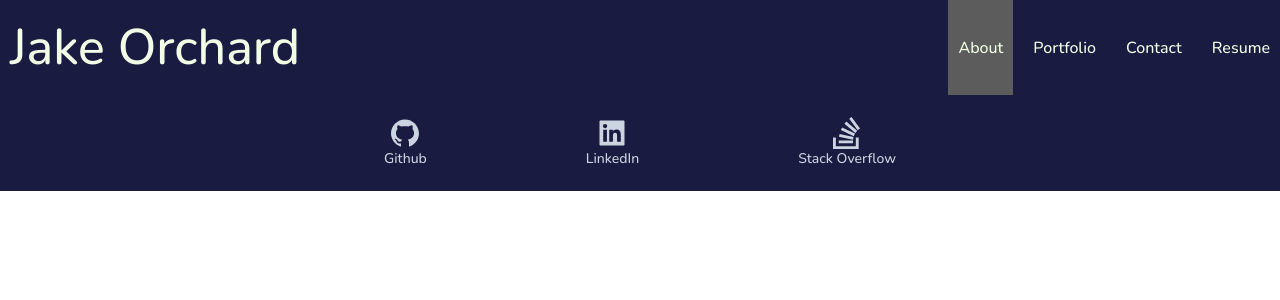
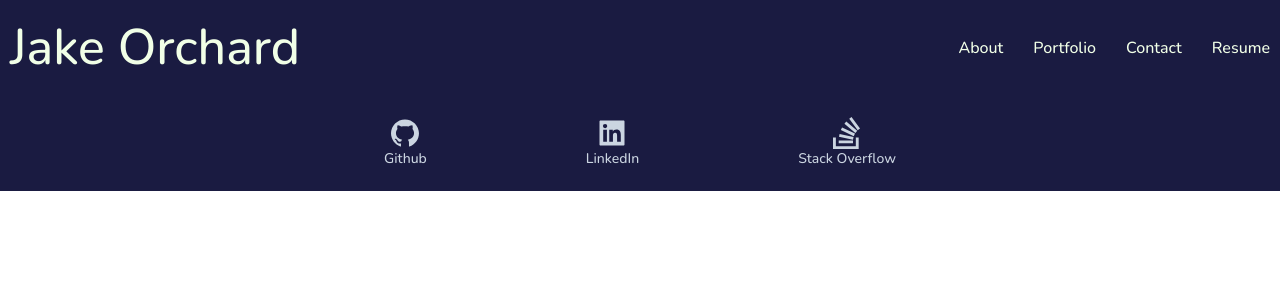
Before and after one commit to Jake-Orch/Portfolio-mk2, a React (Create React App) app: page / in a window 1280 px wide. Shown: the top 300 px of the page. Built offline with nearby package versions, Linux system fonts and the light colour scheme.

Commit message:
navbar routes fixed

```diff
--- a/src/components/Navbar.jsx
+++ b/src/components/Navbar.jsx
@@ -10,10 +10,10 @@ const Navbar = () => {
           Jake Orchard
         </a>
         <ul>
-          <CustomLink to="/">About</CustomLink>
-          <CustomLink to="/portfolio">Portfolio</CustomLink>
-          <CustomLink to="/contact">Contact</CustomLink>
-          <CustomLink to="/resume">Resume</CustomLink>
+          <CustomLink to="/Portfolio-mk2/">About</CustomLink>
+          <CustomLink to="/Portfolio-mk2/portfolio">Portfolio</CustomLink>
+          <CustomLink to="/Portfolio-mk2/contact">Contact</CustomLink>
+          <CustomLink to="/Portfolio-mk2/resume">Resume</CustomLink>
         </ul>
       </nav>
     </div>
```
